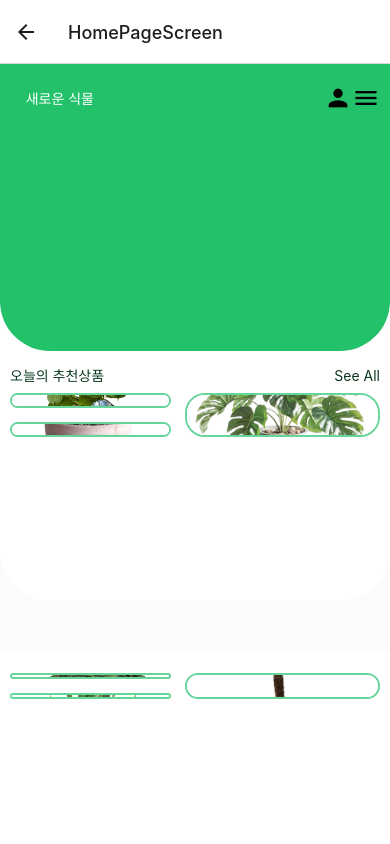
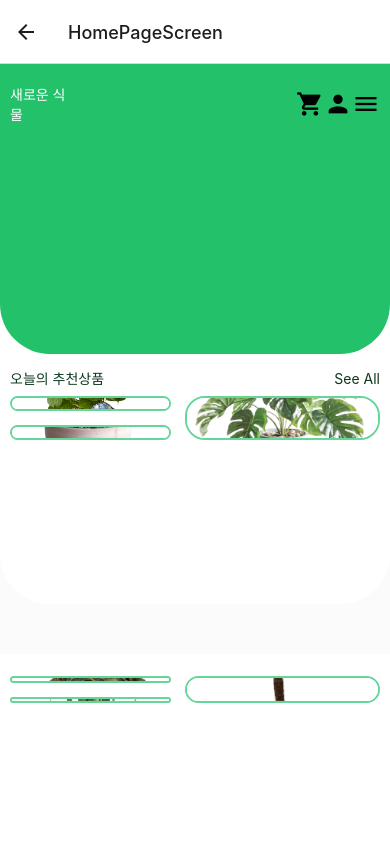
Before and after one commit to MJU-PLANT-SHOP/Plant-Shop-Frontend, a React Native app: screen /HomePageScreen in a window 390 px wide. Shown: the top 844 px of the page. Built offline with nearby package versions, Linux system fonts and the light colour scheme.

Commit message:
feat/Cart버튼추가

```diff
--- a/src/screens/HomePageScreen.js
+++ b/src/screens/HomePageScreen.js
@@ -156,6 +156,10 @@ const Home = ({ navigation }) => {
               >
                 새로운 식물
               </Text>
+              <IconButton
+                style={{ justifyContent: "flex-end" }}
+                onPress={() => navigation.navigate("장바구니")}
+              ></IconButton>
               <IconMyPageButton
                 style={{ justifyContent: "flex-end" }}
                 onPress={() => navigation.navigate("Mypage")}
```
